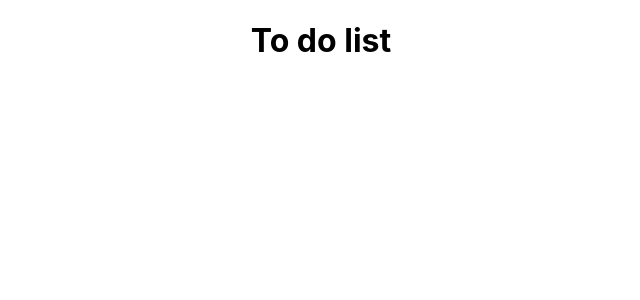
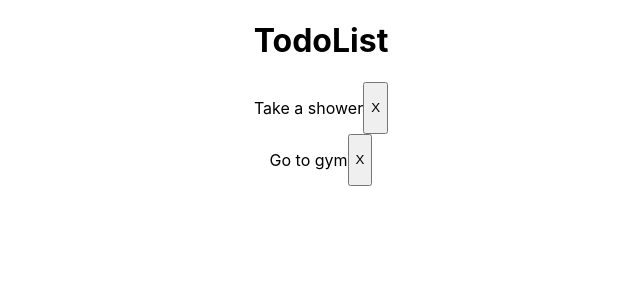
Before and after one commit to IbrahimSaleh12/TodoList-ReactJS, a React (Create React App) app: page / in a window 1280 px wide. Shown: the top 300 px of the page, without its empty margins (319-959 px from the left). Built offline with nearby package versions, Linux system fonts and the light colour scheme.

Commit message:
Created Todo and TodoList components

```diff
--- a/public/index.html
+++ b/public/index.html
@@ -1,14 +1,12 @@
 <!DOCTYPE html>
 <html lang="en">
+
 <head>
   <meta charset="utf-8" />
   <link rel="icon" href="%PUBLIC_URL%/favicon.ico" />
   <meta name="viewport" content="width=device-width, initial-scale=1" />
   <meta name="theme-color" content="#000000" />
-    <meta
-      name="description"
-      content="Web site created using create-react-app"
-    />
+  <meta name="description" content="Web site created using create-react-app" />
   <link rel="apple-touch-icon" href="%PUBLIC_URL%/logo192.png" />
   <!--
       manifest.json provides metadata used when your web app is installed on a
@@ -24,8 +22,11 @@
       work correctly both with client-side routing and a non-root public URL.
       Learn how to configure a non-root public URL by running `npm run build`.
     -->
+  <link rel="stylesheet" href="https://use.fontawesome.com/releases/v5.7.0/css/all.css"
+    integrity="sha384-lZN37f5QGtY3VHgisS14W3ExzMWZxybE1SJSEsQp9S+oqd12jhcu+A56Ebc1zFSJ" crossorigin="anonymous" />
   <title>React App</title>
 </head>
+
 <body>
   <noscript>You need to enable JavaScript to run this app.</noscript>
   <div id="root"></div>
@@ -40,4 +41,5 @@
       To create a production bundle, use `npm run build` or `yarn build`.
     -->
 </body>
+
 </html>
--- a/src/App.js
+++ b/src/App.js
@@ -1,9 +1,11 @@
 import './App.css';
+import TodoList from './TodoList';
 
 function App() {
   return (
     <div className="App">
-      <h1>To do list</h1>
+      <TodoList />
+
     </div>
   );
 }
--- /dev/null
+++ b/src/Todo.css
@@ -0,0 +1,4 @@
+.Todo {
+  display: flex;
+  justify-content: center;
+}
--- /dev/null
+++ b/src/Todo.js
@@ -0,0 +1,16 @@
+import React, { Component } from 'react';
+import './Todo.css';
+
+class Todo extends Component {
+  render() {
+    return (
+      <div className="Todo">
+        <p>{this.props.text}</p>
+        <button onClick={this.props.removeTodo}>X</button>
+      </div>
+
+    );
+  }
+}
+
+export default Todo;
--- /dev/null
+++ b/src/TodoList.js
@@ -0,0 +1,34 @@
+import React, { Component } from 'react';
+import Todo from './Todo';
+
+class TodoList extends Component {
+  constructor(props) {
+    super(props);
+    this.state = {
+      todos: [
+        { text: "Take a shower", id: 1 },
+        { text: "Go to gym", id: 2 }
+      ]
+    }
+  }
+
+  remove(id) {
+    const filteredTodo = this.state.todos.filter(todo => todo.id !== id);
+    this.setState({ todos: filteredTodo })
+  }
+  render() {
+    const todos = this.state.todos.map(todo =>
+      <Todo
+        key={todo.id}
+        text={todo.text}
+      />);
+    return (
+      <div>
+        <h1>TodoList</h1>
+        {todos}
+      </div>
+    );
+  }
+}
+
+export default TodoList;
```
Lines whose indentation alone changed are shown as unchanged.
